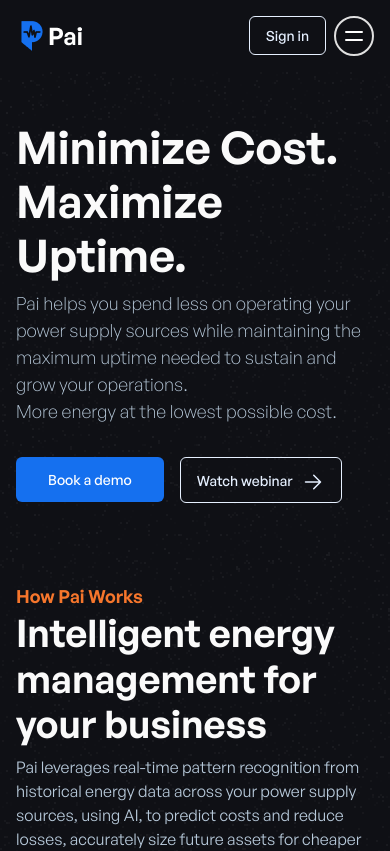
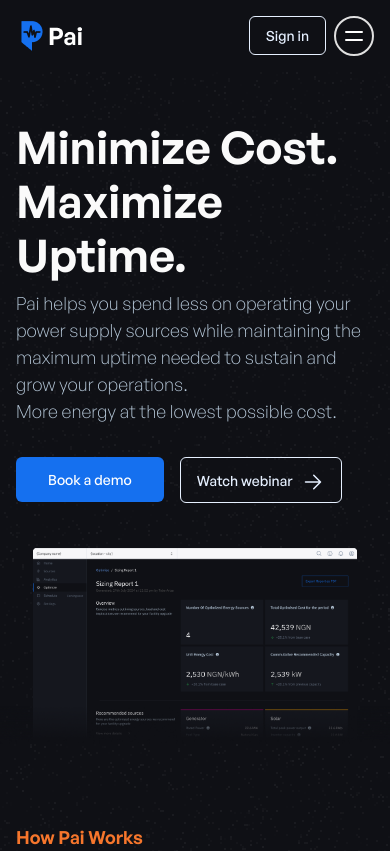
Before and after one commit to Jcolejeff/pai, a React (Vite) app: page / in a window 390 px wide. Shown: the top 851 px of the page. Built offline with nearby package versions, Linux system fonts and the light colour scheme.

Commit message:
chore: Update HeroSection component layout and styles

```diff
--- a/src/pages/landingPage/HeroSection.jsx
+++ b/src/pages/landingPage/HeroSection.jsx
@@ -29,7 +29,7 @@
 						</button>
 					</Link>
 				</div>
-        <div className="relative lg:bg-splash bg-no-repeat bg-[center_top_15rem] w-screen mt-10  justify-center bg-contain  hidden lg:flex">
+				<div className="relative lg:bg-splash bg-no-repeat bg-[center_top_15rem] w-screen mt-10  justify-center bg-contain  flex">
 					<img
 						src="/public/assets/landingPageAssets/heroImage.png"
 						alt="Dashboard"
```
Lines whose indentation alone changed are shown as unchanged.
